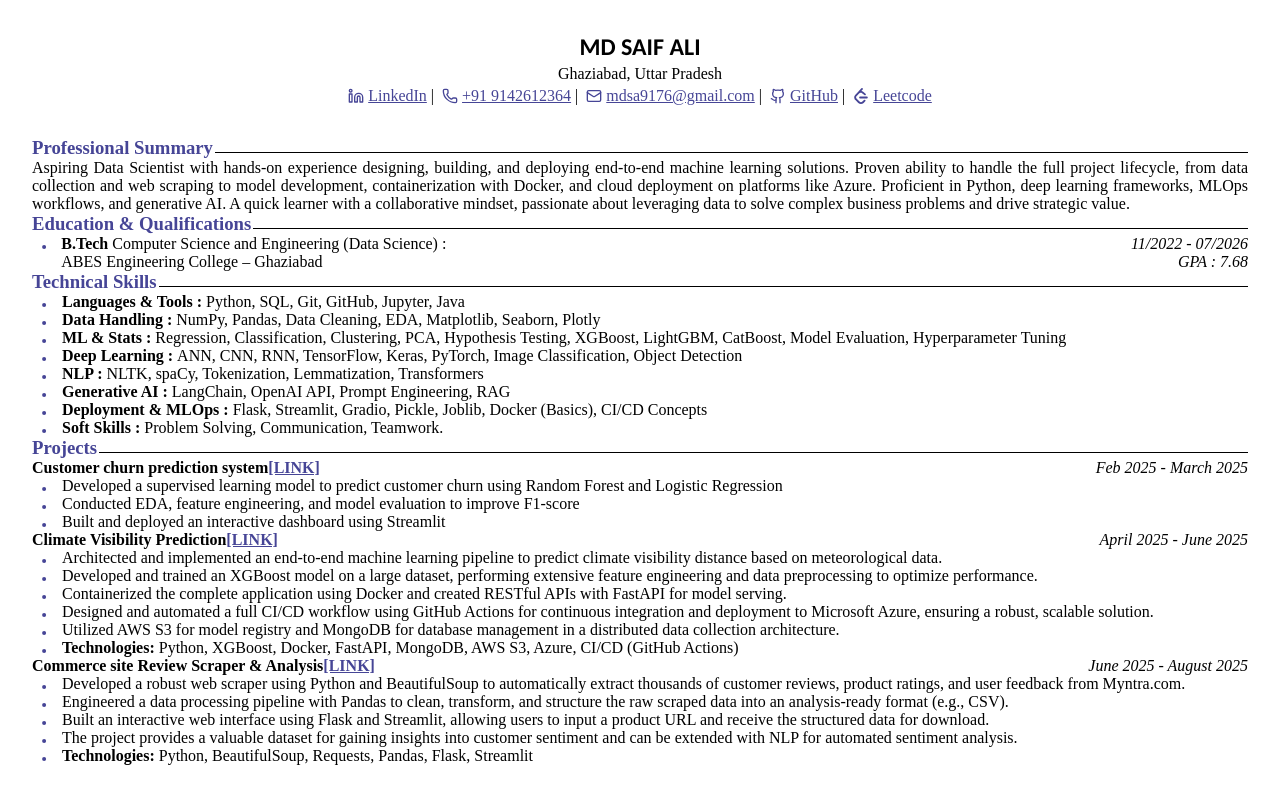
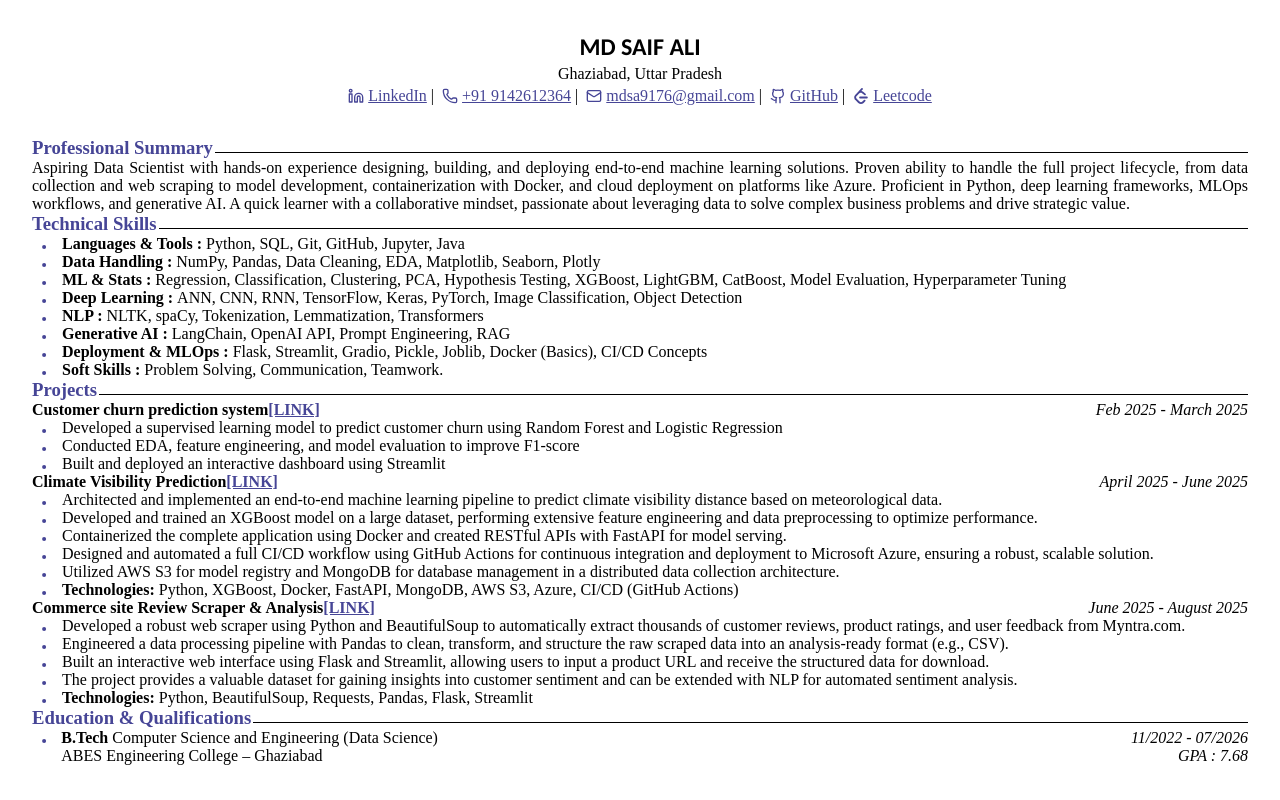
Before and after one commit to lav5588/resume, a React (Vite) app: page / in a window 1280 px wide. Built offline with nearby package versions, Linux system fonts and the light colour scheme.

Commit message:
update saif resume

```diff
--- a/src/components/Resume.tsx
+++ b/src/components/Resume.tsx
@@ -20,10 +20,6 @@ const Resume = () => {
             />
             <ProffessionsalSummary />
 
-            <SectionHeading
-                heading="Education & Qualifications"
-            />
-            <EducationsAndQualifications />
 
             <SectionHeading
                 heading="Technical Skills"
@@ -41,6 +37,13 @@ const Resume = () => {
                 />}
 
             {data.certifications.length > 0 && <Certifications />}
+
+
+            <SectionHeading
+                heading="Education & Qualifications"
+            />
+            <EducationsAndQualifications />
+
 
 
         </div>
@@ -227,7 +230,7 @@ const EducationsAndQualifications = () => {
                                     <span style={{
                                         fontWeight: "bold"
                                     }}>{edu.degree} </span>
-                                    <span>{edu.branch} :</span>
+                                    <span>{edu.branch} </span>
                                 </p>
                                 <p><i>{edu.time}</i></p>
                             </div>
```
